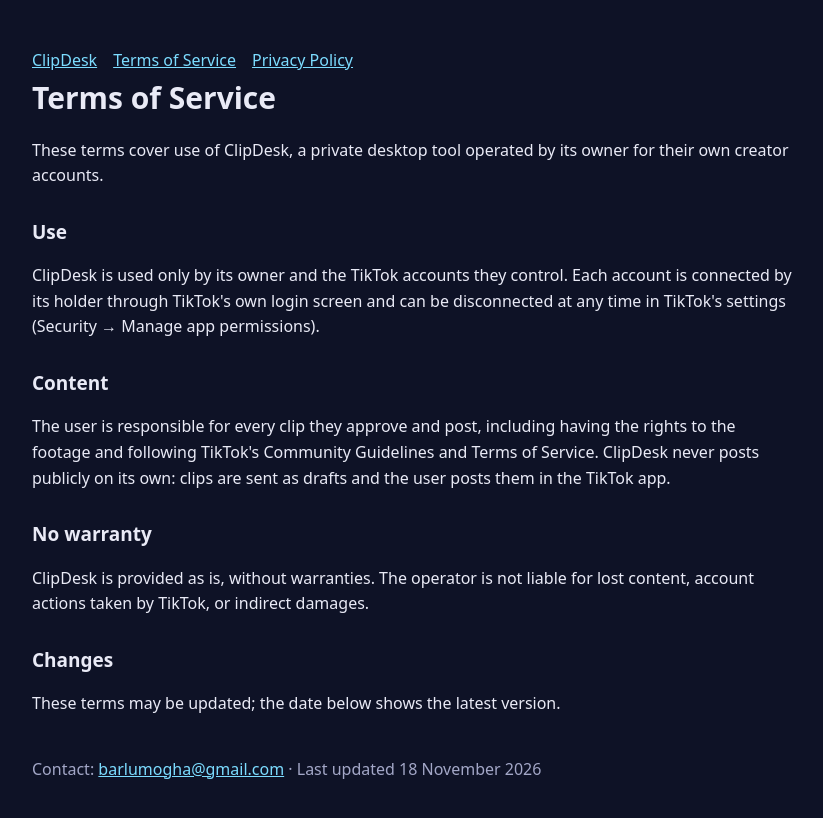
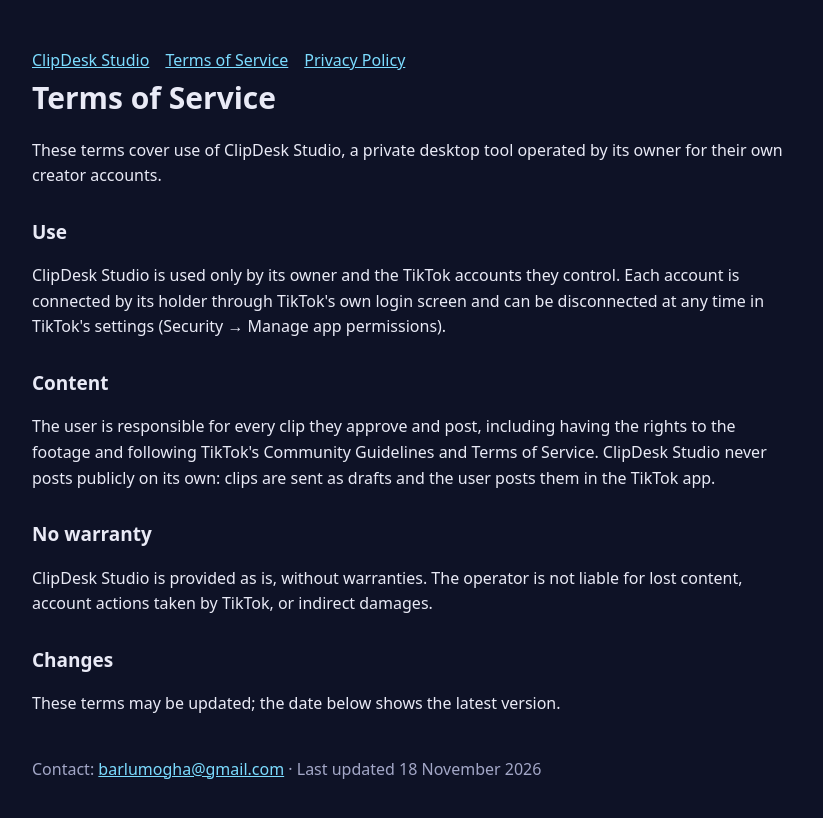
Before and after one commit to humennyiandrew-creator/clipdesk, a plain HTML site: page terms.html in a window 1280 px wide. Shown: the whole page, without its empty margins (228-1051 px from the left). Drawn offline with Linux system fonts and the light colour scheme.

Commit message:
Rename to ClipDesk Studio
Co-Authored-By: Claude Opus 5.5 <noreply@anthropic.com>

```diff
--- a/terms.html
+++ b/terms.html
@@ -1,7 +1,7 @@
-<!doctype html><html lang="en"><head><meta charset="utf-8"><meta name="viewport" content="width=device-width,initial-scale=1"><title>ClipDesk Terms</title><style>:root{--bg:#0e1226;--fg:#e9eaf6;--mut:#a3a7c7;--acc:#7cdcff}body{margin:0;background:var(--bg);color:var(--fg);font:16px/1.6 system-ui,Segoe UI,Arial,sans-serif}
-main{max-width:760px;margin:0 auto;padding:48px 16px}a{color:var(--acc)}h1{font-size:30px;margin:0 0 8px}h2{font-size:19px;margin-top:28px}p,li{color:var(--fg)}.mut{color:var(--mut)}nav a{margin-right:16px}</style></head><body><main><nav><a href="index.html">ClipDesk</a><a href="terms.html">Terms of Service</a><a href="privacy.html">Privacy Policy</a></nav><h1>Terms of Service</h1>
-<p>These terms cover use of ClipDesk, a private desktop tool operated by its owner for their own creator accounts.</p>
-<h2>Use</h2><p>ClipDesk is used only by its owner and the TikTok accounts they control. Each account is connected by its holder through TikTok's own login screen and can be disconnected at any time in TikTok's settings (Security → Manage app permissions).</p>
-<h2>Content</h2><p>The user is responsible for every clip they approve and post, including having the rights to the footage and following TikTok's Community Guidelines and Terms of Service. ClipDesk never posts publicly on its own: clips are sent as drafts and the user posts them in the TikTok app.</p>
-<h2>No warranty</h2><p>ClipDesk is provided as is, without warranties. The operator is not liable for lost content, account actions taken by TikTok, or indirect damages.</p>
+<!doctype html><html lang="en"><head><meta charset="utf-8"><meta name="viewport" content="width=device-width,initial-scale=1"><title>ClipDesk Studio Terms</title><style>:root{--bg:#0e1226;--fg:#e9eaf6;--mut:#a3a7c7;--acc:#7cdcff}body{margin:0;background:var(--bg);color:var(--fg);font:16px/1.6 system-ui,Segoe UI,Arial,sans-serif}
+main{max-width:760px;margin:0 auto;padding:48px 16px}a{color:var(--acc)}h1{font-size:30px;margin:0 0 8px}h2{font-size:19px;margin-top:28px}p,li{color:var(--fg)}.mut{color:var(--mut)}nav a{margin-right:16px}</style></head><body><main><nav><a href="index.html">ClipDesk Studio</a><a href="terms.html">Terms of Service</a><a href="privacy.html">Privacy Policy</a></nav><h1>Terms of Service</h1>
+<p>These terms cover use of ClipDesk Studio, a private desktop tool operated by its owner for their own creator accounts.</p>
+<h2>Use</h2><p>ClipDesk Studio is used only by its owner and the TikTok accounts they control. Each account is connected by its holder through TikTok's own login screen and can be disconnected at any time in TikTok's settings (Security → Manage app permissions).</p>
+<h2>Content</h2><p>The user is responsible for every clip they approve and post, including having the rights to the footage and following TikTok's Community Guidelines and Terms of Service. ClipDesk Studio never posts publicly on its own: clips are sent as drafts and the user posts them in the TikTok app.</p>
+<h2>No warranty</h2><p>ClipDesk Studio is provided as is, without warranties. The operator is not liable for lost content, account actions taken by TikTok, or indirect damages.</p>
 <h2>Changes</h2><p>These terms may be updated; the date below shows the latest version.</p><p class="mut" style="margin-top:40px">Contact: <a href="mailto:barlumogha@gmail.com">barlumogha@gmail.com</a> · Last updated 18 November 2026</p></main></body></html>
```
Also changed, not shown: index.html (+4 -4 lines), privacy.html (+3 -3 lines).
